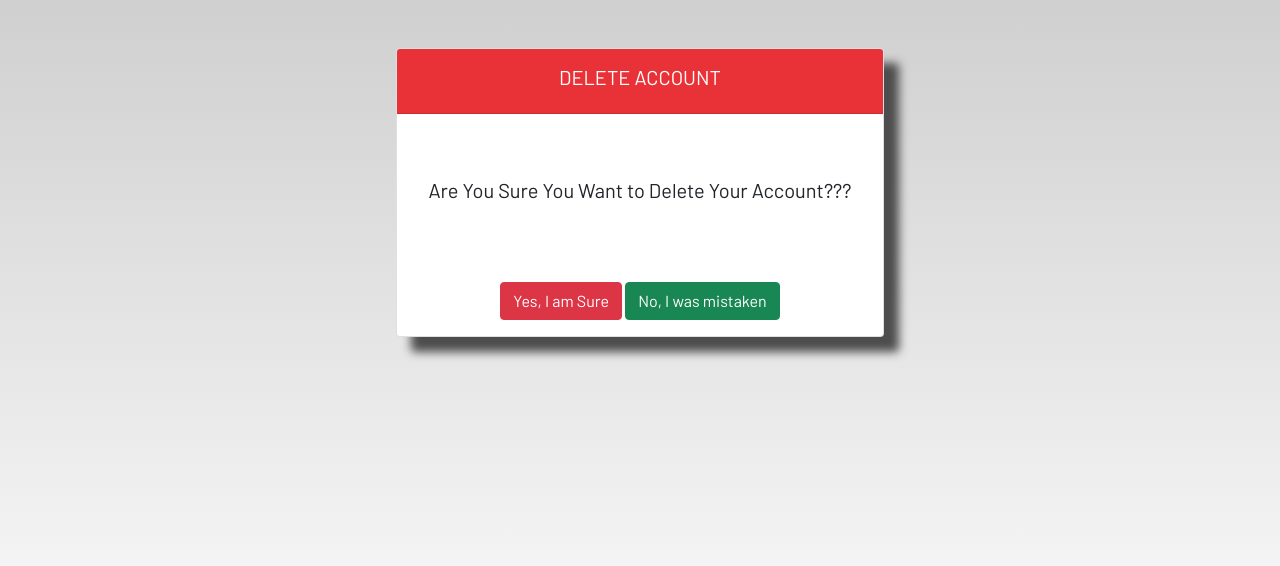
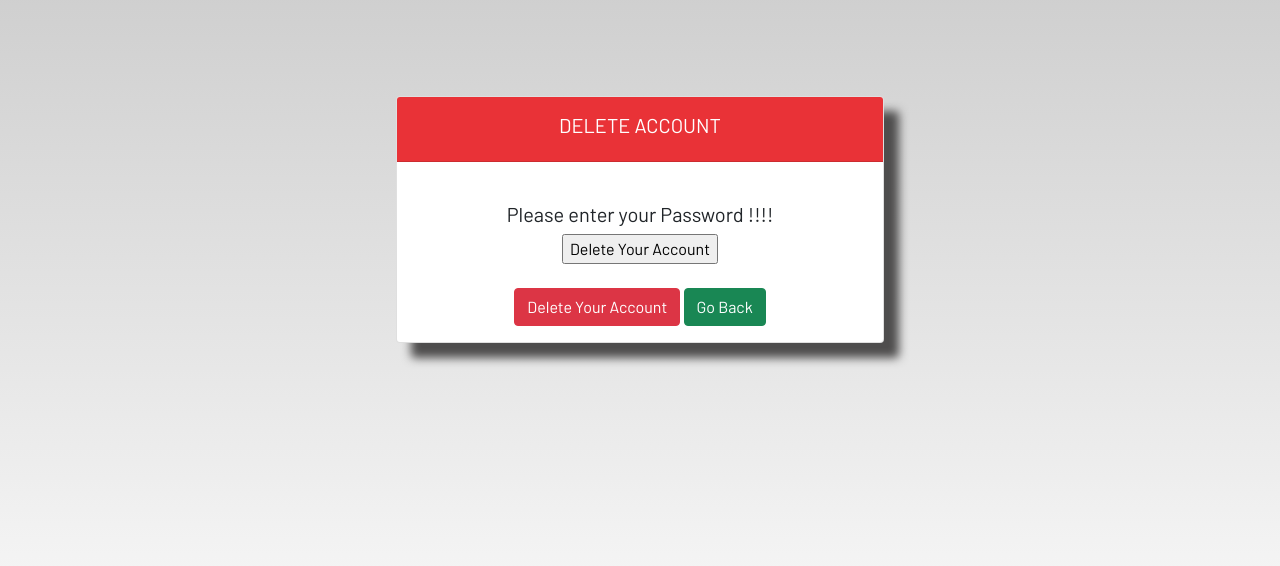
Before and after one commit to sari-rahul/Studen-Study-Portal, a Django app: page /del_acc_page in a window 1280 px wide. Shown: the part 56-622 px from the top of the page. Run offline with Django 4.2, Linux system fonts and the light colour scheme; the visitor is signed in with stand-in values (Sample User, id 1); some libraries are stand-ins or nearby versions; some web fonts are replaced.

Commit message:
Edit youtube and Delete account pages

```diff
--- a/dashboard/forms.py
+++ b/dashboard/forms.py
@@ -26,3 +26,7 @@ class Todoform(forms.ModelForm):
 
 class Commonform(forms.Form):
     search_text = forms.CharField(max_length=100,label='Enter your search here')
+
+class Passwordform(forms.Form):
+    password = forms.CharField(max_length=100,label='Password')
+    username = forms.CharField(max_length=100,label='Username')
--- a/dashboard/templates/dashboard/base.html
+++ b/dashboard/templates/dashboard/base.html
@@ -128,6 +128,5 @@
 <script src="https://stackpath.bootstrapcdn.com/bootstrap/4.3.1/js/bootstrap.min.js"
   integrity="sha384-JjSmVgyd0p3pXB1rRibZUAYoIIy6OrQ6VrjIEaFf/nJGzIxFDsf4x0xIM+B07jRM" crossorigin="anonymous">
 </script>
-<script src="konvert-table-to-card.min.js"></script>
 
 </html>
--- a/dashboard/templates/dashboard/del_acc.html
+++ b/dashboard/templates/dashboard/del_acc.html
@@ -1,20 +1,28 @@
 {% extends 'dashboard/base.html' %}
 {% load static %}
+{% load crispy_forms_tags %}
 {% block content %}
+<br>
+<br>
 <div class="container del-container">
     <div class="card text-center ">
         <div class="card-header p-3" id="del-card-header">
          <h5> Delete Account</h3>
-        </div>
+         </div>
         <div class="card-body">
-            <br><br>
-          <h5 class="card-title">Are You Sure You Want to Delete Your Account???</h5>
-          <br><br><br>
-          <a href="{% url 'delete_account' %}" class="btn btn-danger"> Yes, I am Sure </a>
-          <a href="{% url 'home' %}" class="btn btn-success">No, I was mistaken</a>
+          <br>
+          <h5 class="card-title">Please enter your Password !!!!</h5>
+          <form action="" method="post">
+            {% csrf_token%}
+            {{form|crispy}}
+            <a href=" url'delete-account"><input type="submit" value="Delete Your Account"></a>
+          </form>
+          <br>
+          <a href="{% url 'delete-account'  %}" class="btn btn-danger"> Delete Your Account</a>
+          <a href="{% url 'home' %}" class="btn btn-success"> Go Back</a>
         </div>
     </div>
-    <br><br><br><br>
+    <br><br>
 </div>
 <br><br><br><br>
   {% endblock %}
--- a/dashboard/templates/dashboard/homework.html
+++ b/dashboard/templates/dashboard/homework.html
@@ -24,7 +24,7 @@
                 <th scope="row">{{forloop.counter}}</th>
                 <td>{{homework.subject}}</td>
                 <td>{{homework.title}}</td>
-                <td>{{homework.description|slice:"0:30"}}</td>
+                <td>{{homework.description|slice:"0:10"}}</td>
                 <td>{{homework.due_date}}</td>
                 <td>
                     <a href="{% url 'update-homework' homework.id %}">
--- a/dashboard/urls.py
+++ b/dashboard/urls.py
@@ -39,7 +39,8 @@ urlpatterns= [
 
 #--------------------------------------------------------------------------------url Delete account page
     path('del_acc_page',views.del_acc_page, name="del-acc-page"),
-    path('delete_account',views.delete_account, name="delete_account"),
+    path('delete_account',views.delete_account, name="delete-account"),
+    #path('delete_account/<int:pk>',views.delete_account, name="delete-account"),
 #--------------------------------------------------------------------------------url reset password page
     path('password_reset',views.password_reset, name="password-reset"),
     path('password_reset_email',views.password_reset_email, name="password-reset-email"),
--- a/dashboard/views.py
+++ b/dashboard/views.py
@@ -4,6 +4,7 @@ from django.contrib import messages
 from django.views import generic
 from django.contrib.auth.decorators import login_required
 from django.core.mail import send_mail
+from django.contrib.auth import authenticate
 from youtubesearchpython import VideosSearch
 from . forms import *
 import requests
@@ -385,7 +386,8 @@ def profile(request):
     return render(request,"dashboard/profile.html",context)
 
 
-# ---------------------------------------------------------DELETE ACCOUNT VIEWS
+# ---------------------------------------------------------DELETE ACCOUNT VIEW
+
 @login_required
 def del_acc_page(request):
     return render(request,"dashboard/del_acc.html")
@@ -400,6 +402,33 @@ def delete_account(request,pk=None):
 
     del_acc.delete()
     return render(request,'dashboard/acc_del_confirmation.html')
+"""
+@login_required
+def delete_account(request,pk=None):
+    '''
+     View for Deleting account and displaying success message.
+    '''
+    if request.method == 'POST':
+        form = Passwordform(request.POST)
+        del_acc = User.objects.filter(id=id)
+        password_given = request.POST.get('password')
+        username_given = request.POST.get('username')
+        username = request.user.username
+        password = request.user.password
+        user = authenticate(username=username_given, password=password_given)
+        if user is not None:
+            del_acc.delete()
+            print('acc deleted')
+            return render(request,'dashboard/acc_del_confirmation.html')
+        else:
+            messages.info(request,f"Password Incorrect")
+            return render(request,'dashboard/home.html')
+    else:
+        form = Passwordform
+        context = {
+            'form':form,
+        }
+        return render(request,"dashboard/del_acc.html",context )"""
 
 
 # ---------------------------------------------------------PASSWORD RESET VIEWS
```
